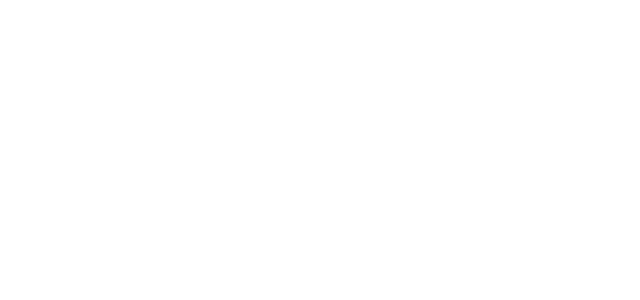
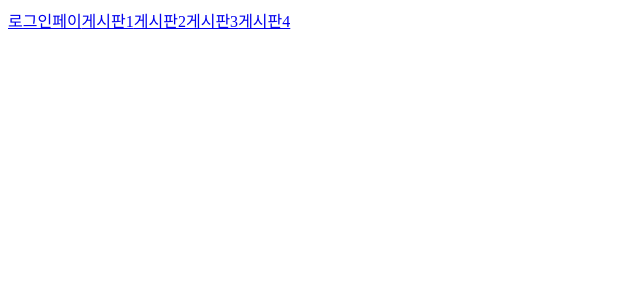
Before and after one commit to Gali-Lee/dogdogdog, a React (Create React App) app in the folder src/main/webapp/find-dog/: page /login in a window 1280 px wide. Shown: the top 300 px of the page, without its empty margins (0-640 px from the left). Built offline with nearby package versions, Linux system fonts and the light colour scheme.

Commit message:
로그인페이지 추가

```diff
--- a/src/main/webapp/find-dog/package.json
+++ b/src/main/webapp/find-dog/package.json
@@ -7,6 +7,7 @@
     "@testing-library/react": "^11.1.0",
     "@testing-library/user-event": "^12.1.10",
     "bootstrap": "^4.5.3",
+    "google-maps-react": "^2.0.6",
     "react": "^17.0.1",
     "react-bootstrap": "^1.4.0",
     "react-dom": "^17.0.1",
--- a/src/main/webapp/find-dog/src/App.js
+++ b/src/main/webapp/find-dog/src/App.js
@@ -5,6 +5,8 @@
 import Board1 from './pages/Board1/Board1';
 import Board2 from './pages/Board2/Board2';
 import Board3 from './pages/Board3/Board3';
+import Login from './pages/Login';
+import Map from './pages/map/Map'
 
 // 건들지 마시오!
 
@@ -12,9 +14,11 @@
   return (
     <div>
       <Header />
+      <Route path="/login" exact={true} component={Login} />
       <Route path="/board1" exact={true} component={Board1} />
       <Route path="/board2" exact={true} component={Board2} />
       <Route path="/board3" exact={true} component={Board3} />
+      <Route path="/map" exact={true} component={Map} />
 
     </div>
   );
--- a/src/main/webapp/find-dog/src/components/Header.js
+++ b/src/main/webapp/find-dog/src/components/Header.js
@@ -1,9 +1,13 @@
 import React from 'react';
-
+import {Link} from 'react-router-dom';
 const Header = () => {
 	return (
 		<div>
-
+			<Link to="/login">로그인페이</Link>
+			<Link to="/board1">게시판1</Link>
+			<Link to="/board2">게시판2</Link>
+			<Link to="/board3">게시판3</Link>
+			<Link to="/map">게시판4</Link>
 		</div>
 	);
 };
--- /dev/null
+++ b/src/main/webapp/find-dog/src/pages/Login.js
@@ -0,0 +1,11 @@
+import React from 'react';
+
+const Login = () => {
+	return (
+		<div>
+
+		</div>
+	);
+};
+
+export default Login;
```
Also changed, not shown: src/main/webapp/find-dog/src/pages/map/Map.js (added), 1 other file (tests, documents, lock files or other folders).
